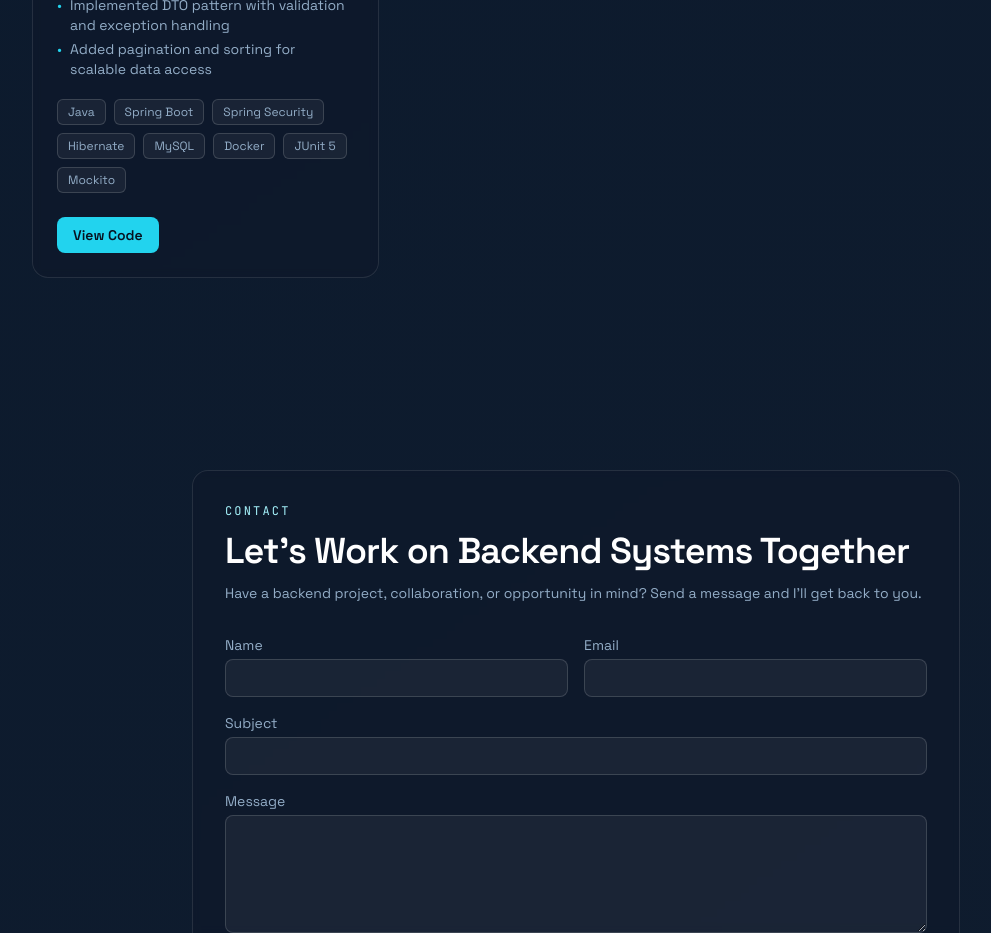
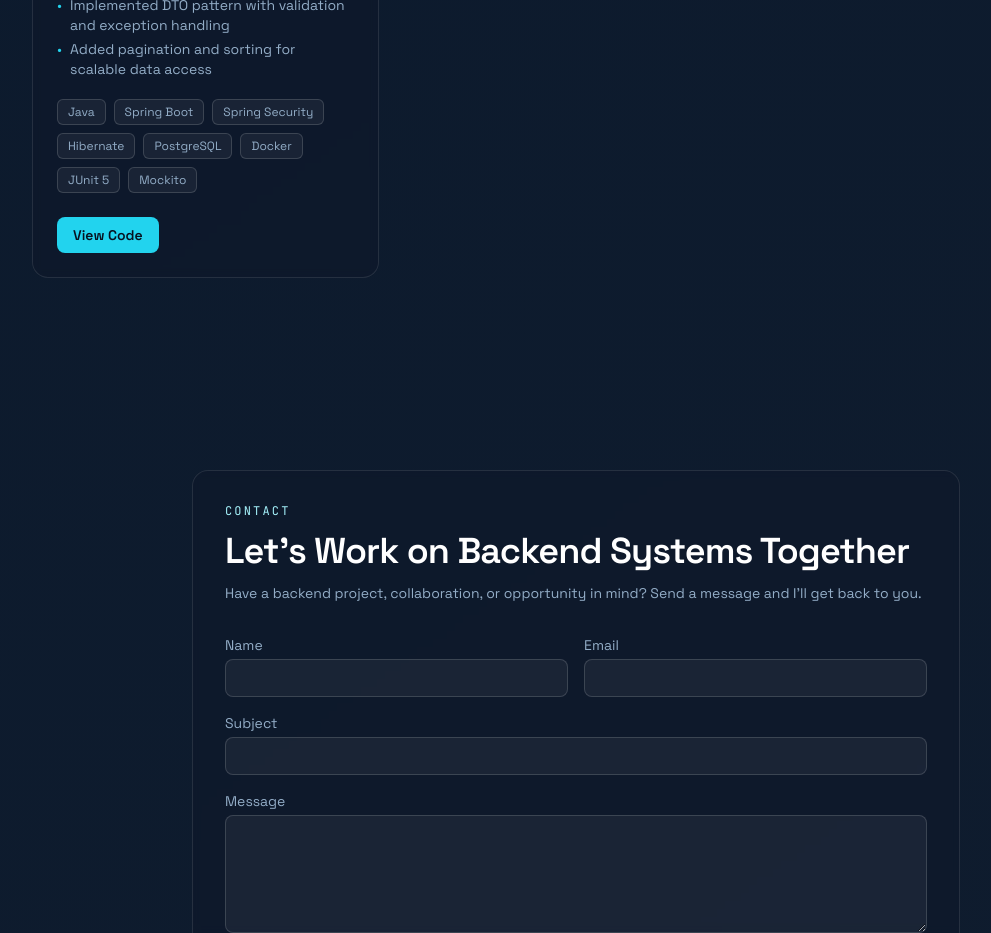
Before and after one commit to pranshu-2853/portfolio-website, a Next.js app: page / in a window 1280 px wide. Shown: the part 2820-3753 px from the top of the page, without its empty margins (64-1055 px from the left). Built offline with nearby package versions, Linux system fonts and the light colour scheme.

Commit message:
update project stack from MySQL to PostgreSQL

```diff
--- a/data/projects.ts
+++ b/data/projects.ts
@@ -10,7 +10,7 @@ export const projects: Project[] = [
       "Spring Boot",
       "Spring Security",
       "Hibernate",
-      "MySQL",
+      "PostgreSQL",
       "Docker",
       "JUnit 5",
       "Mockito"
```
